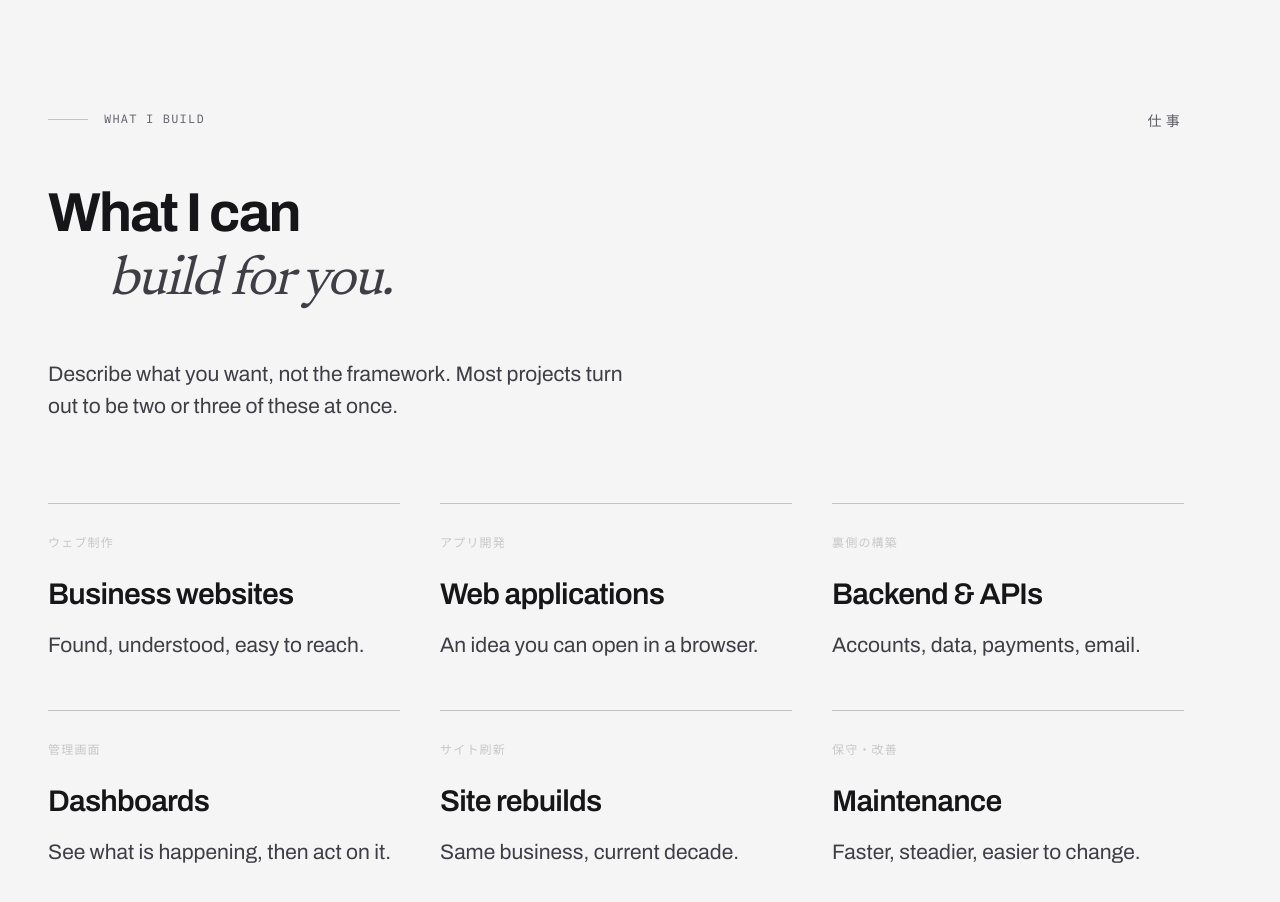
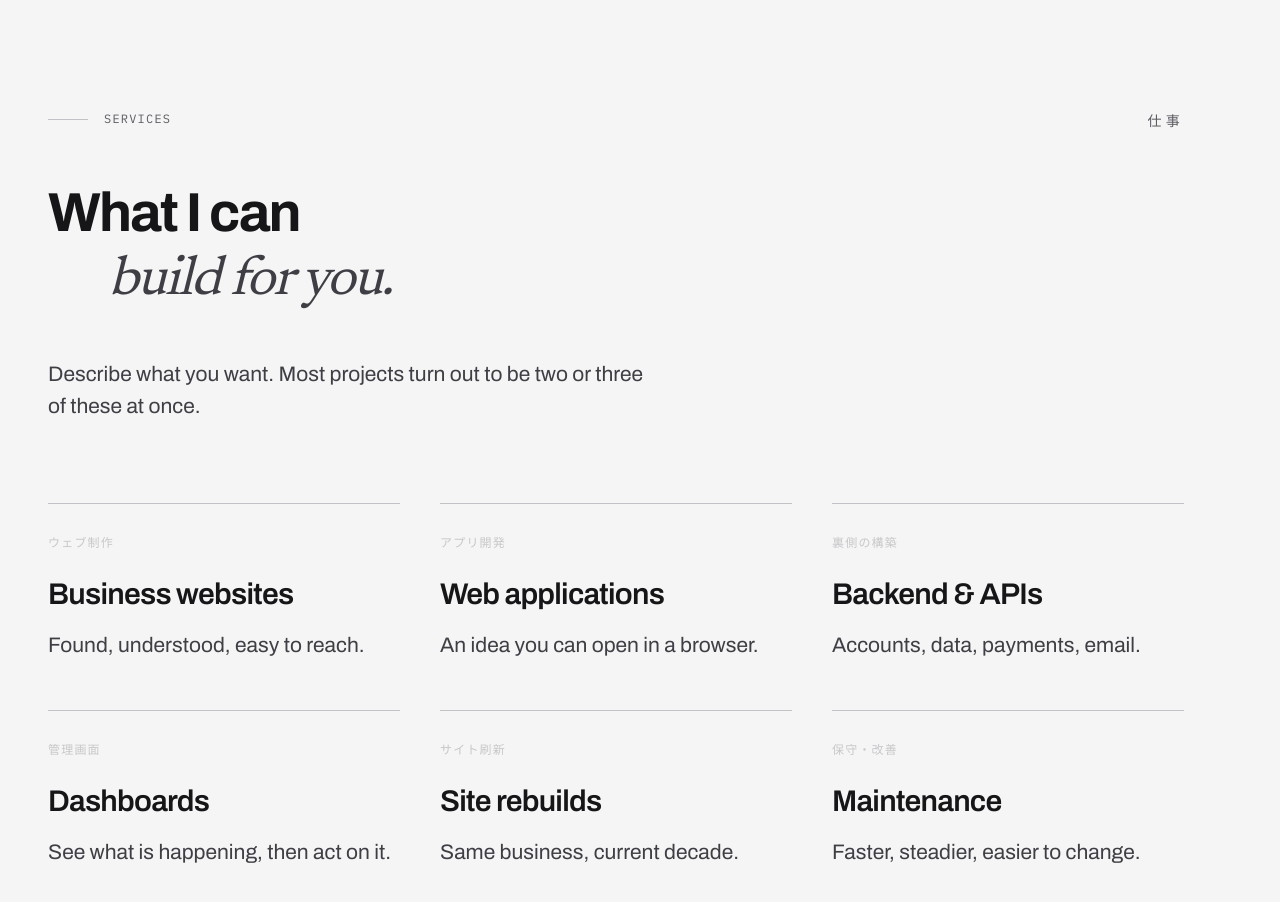
Before and after one commit to garciakean32/Kean-Portfolio, a Next.js app: page / in a window 1280 px wide. Shown: the part 8618-9520 px from the top of the page. Built offline with nearby package versions, Linux system fonts and the light colour scheme.

Commit message:
content: rename 'what i build' section to services

```diff
--- a/components/home/Marquee.tsx
+++ b/components/home/Marquee.tsx
@@ -12,7 +12,7 @@ import { marqueeServices } from "@/lib/data";
  * rather than JS: the arch it replaced had to measure a mixed-size text run at
  * runtime and wait on webfonts before it could even start.
  *
- * Decorative: every term here is set again as real text in the "What I build"
+ * Decorative: every term here is set again as real text in the services
  * section, so there is nothing for a screen reader to gain by reading the run
  * a second time.
  */
--- a/components/sections/Services.tsx
+++ b/components/sections/Services.tsx
@@ -153,7 +153,7 @@ export default function Services() {
         <section id="services" ref={scope} className="relative pt-20 md:pt-28">
             <div className="shell mx-auto max-w-shell">
                 <div className="js-mark flex flex-wrap items-center justify-between gap-6">
-                    <SectionMark as="h2" label="What I build" />
+                    <SectionMark as="h2" label="Services" />
                     <span className="font-jp text-sm font-medium tracking-[0.3em] text-ink-3">
                         仕事
                     </span>
@@ -167,8 +167,8 @@ export default function Services() {
                 </p>
 
                 <p className="js-mark mt-8 max-w-measure text-lead text-ink-2 md:mt-12">
-                    Describe what you want, not the framework. Most projects turn out to be
-                    two or three of these at once.
+                    Describe what you want. Most projects turn out to be two or three of
+                    these at once.
                 </p>
 
                 <div className="mt-14 grid gap-x-10 gap-y-12 md:mt-20 md:grid-cols-2 lg:grid-cols-3">
```
